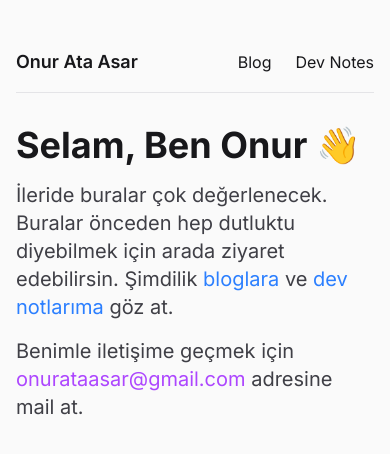
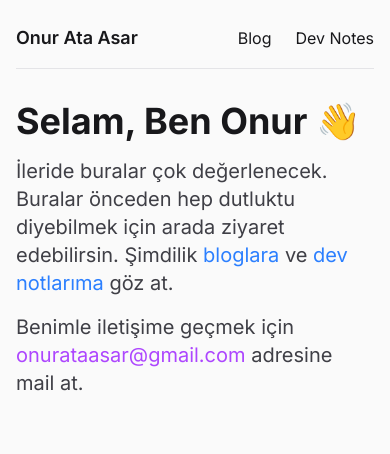
Before and after one commit to onurataasar/onurataasar.dev, a Next.js app: page / in a window 390 px wide. Shown: the top 454 px of the page. Built offline with nearby package versions, Linux system fonts and the light colour scheme.

Commit message:
ui: improve responsive layout and styling across blog components

```diff
--- a/src/app/blog/medium/[slug]/page.tsx
+++ b/src/app/blog/medium/[slug]/page.tsx
@@ -60,7 +60,7 @@ export default async function MediumBlogPost({ params }: Props) {
     return (
       <article className="max-w-none">
         <header className="mb-8">
-          <div className="flex justify-between items-start">
+          <div className="flex flex-col md:flex-row max-md:mb-4 justify-between items-start">
             <h1 className="text-4xl font-bold mb-4">{mediumPost.title}</h1>
             <div className="not-prose">
               <a
--- a/src/app/layout.tsx
+++ b/src/app/layout.tsx
@@ -20,7 +20,7 @@ export default function RootLayout({
       <body
         className={`${inter.className} min-h-screen bg-zinc-50 dark:bg-zinc-900 text-zinc-900 dark:text-zinc-50`}
       >
-        <div className="max-w-4xl mx-auto px-4 py-8">
+        <div className="max-w-4xl mx-auto px-4 py-2 sm:py-8">
           <Navigation />
           {children}
         </div>
--- a/src/components/BlogCard.tsx
+++ b/src/components/BlogCard.tsx
@@ -69,7 +69,7 @@ export function BlogCard({ post }: BlogCardProps) {
             </div>
           )}
           <div className="p-4 sm:p-5 flex-1">
-            <h3 className="text-lg sm:text-xl font-semibold group-hover:text-zinc-600 dark:group-hover:text-zinc-300 max-md:w-5/6">
+            <h3 className="text-lg sm:text-xl font-semibold group-hover:text-zinc-600 dark:group-hover:text-zinc-300 max-md:w-3/4">
               {_.truncate(post.title, { length: 70 })}
             </h3>
             <p className="mt-2 text-zinc-600 dark:text-zinc-400 text-sm sm:text-base line-clamp-3">
```
